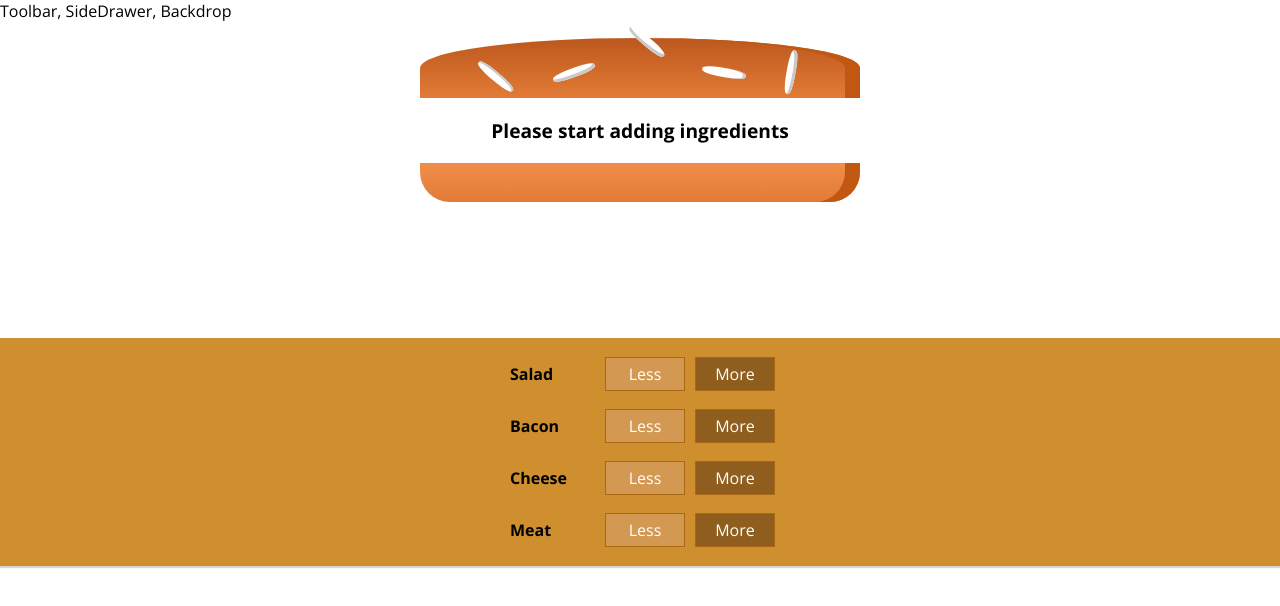
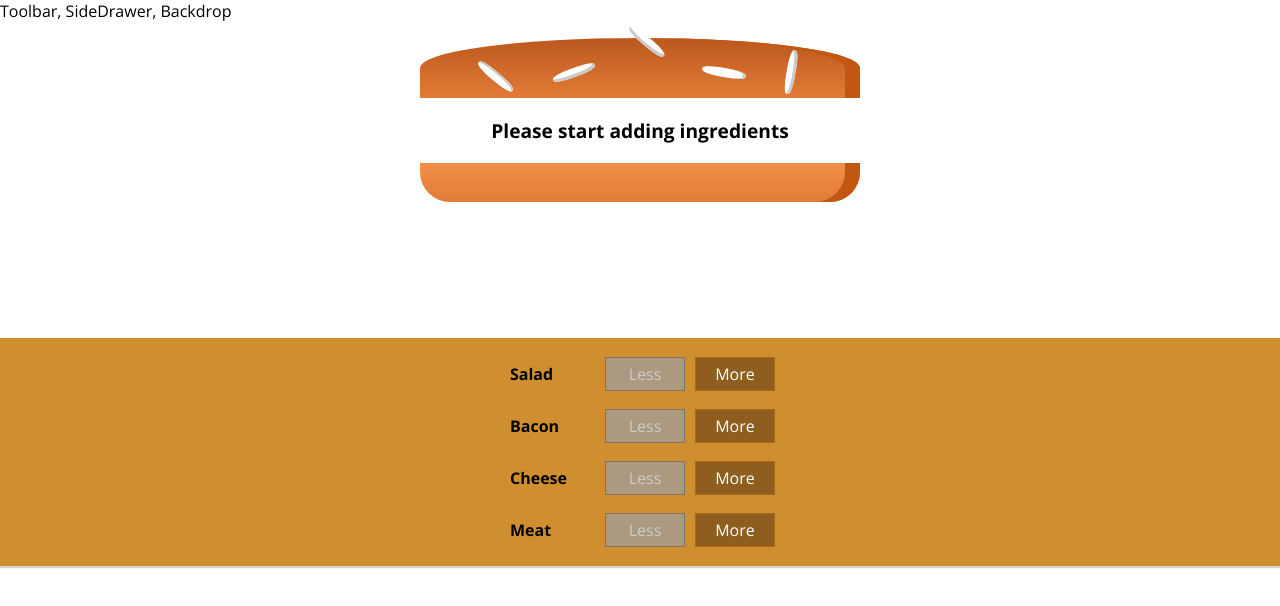
Before and after one commit to muteshi/burger-builder-app, a React (Create React App) app: page / in a window 1280 px wide. Shown: the top 606 px of the page. Built offline with nearby package versions, Linux system fonts and the light colour scheme.

Commit message:
Connected state to build controls

```diff
--- a/src/components/Burger/BuildControls/BuildControl/BuildControl.js
+++ b/src/components/Burger/BuildControls/BuildControl/BuildControl.js
@@ -6,8 +6,16 @@ const buildControl = (props) => {
   return (
     <div className={classes.BuildControl}>
       <div className={classes.Label}>{props.label}</div>
-      <button className={classes.Less}>Less</button>
-      <button className={classes.More}>More</button>
+      <button
+        className={classes.Less}
+        disabled={props.disabled}
+        onClick={props.removed}
+      >
+        Less
+      </button>
+      <button className={classes.More} onClick={props.added}>
+        More
+      </button>
     </div>
   );
 };
--- a/src/components/Burger/BuildControls/BuildControls.js
+++ b/src/components/Burger/BuildControls/BuildControls.js
@@ -10,11 +10,17 @@ const controls = [
   { label: "Meat", type: "meat" },
 ];
 
-const buildControls = () => {
+const buildControls = (props) => {
   return (
     <div className={classes.BuildControls}>
       {controls.map((ctrl) => (
-        <BuildControl key={ctrl.label} label={ctrl.label} />
+        <BuildControl
+          added={() => props.ingAdded(ctrl.type)}
+          disabled={props.disabled[ctrl.type]}
+          key={ctrl.label}
+          removed={() => props.ingRemoved(ctrl.type)}
+          label={ctrl.label}
+        />
       ))}
     </div>
   );
--- a/src/containers/BurgerBuilder/BurgerBuilder.js
+++ b/src/containers/BurgerBuilder/BurgerBuilder.js
@@ -4,6 +4,12 @@ import Aux from "../../hoc/Auxilliary";
 import Burger from "../../components/Burger/Burger";
 import BuildControls from "../../components/Burger/BuildControls/BuildControls";
 
+const INGREDIENT_PRICES = {
+  salad: 50,
+  cheese: 40,
+  meet: 150,
+  bacon: 70,
+};
 class BurgerBuilder extends Component {
   state = {
     ingredients: {
@@ -12,13 +18,53 @@ class BurgerBuilder extends Component {
       cheese: 0,
       meat: 0,
     },
+    totalPrice: 100,
   };
+
+  addIngredientHandler = (type) => {
+    const oldCount = this.state.ingredients[type];
+    const newCount = oldCount + 1;
+    const updatedIngs = {
+      ...this.state.ingredients,
+    };
+    updatedIngs[type] = newCount;
+    const ingPrice = INGREDIENT_PRICES[type];
+    const defaultPrice = this.state.totalPrice;
+    const newPrice = defaultPrice + ingPrice;
+    this.setState({ totalPrice: newPrice, ingredients: updatedIngs });
+  };
+
+  removeIngredientHandler = (type) => {
+    const oldCount = this.state.ingredients[type];
+    if (oldCount <= 0) return;
+    const newCount = oldCount - 1;
+    const updatedIngs = {
+      ...this.state.ingredients,
+    };
+    updatedIngs[type] = newCount;
+    const ingPrice = INGREDIENT_PRICES[type];
+    const defaultPrice = this.state.totalPrice;
+    const newPrice = defaultPrice - ingPrice;
+    this.setState({ totalPrice: newPrice, ingredients: updatedIngs });
+  };
+
   render() {
+    const disabledBtn = {
+      ...this.state.ingredients,
+    };
+    for (let key in disabledBtn) {
+      disabledBtn[key] = disabledBtn[key] <= 0;
+    }
+
     const ingredients = this.state.ingredients;
     return (
       <Aux>
         <Burger ingredients={ingredients} />
-        <BuildControls />
+        <BuildControls
+          disabled={disabledBtn}
+          ingAdded={this.addIngredientHandler}
+          ingRemoved={this.removeIngredientHandler}
+        />
       </Aux>
     );
   }
```
Also changed, not shown: 1 other file (tests, documents, lock files or other folders).
